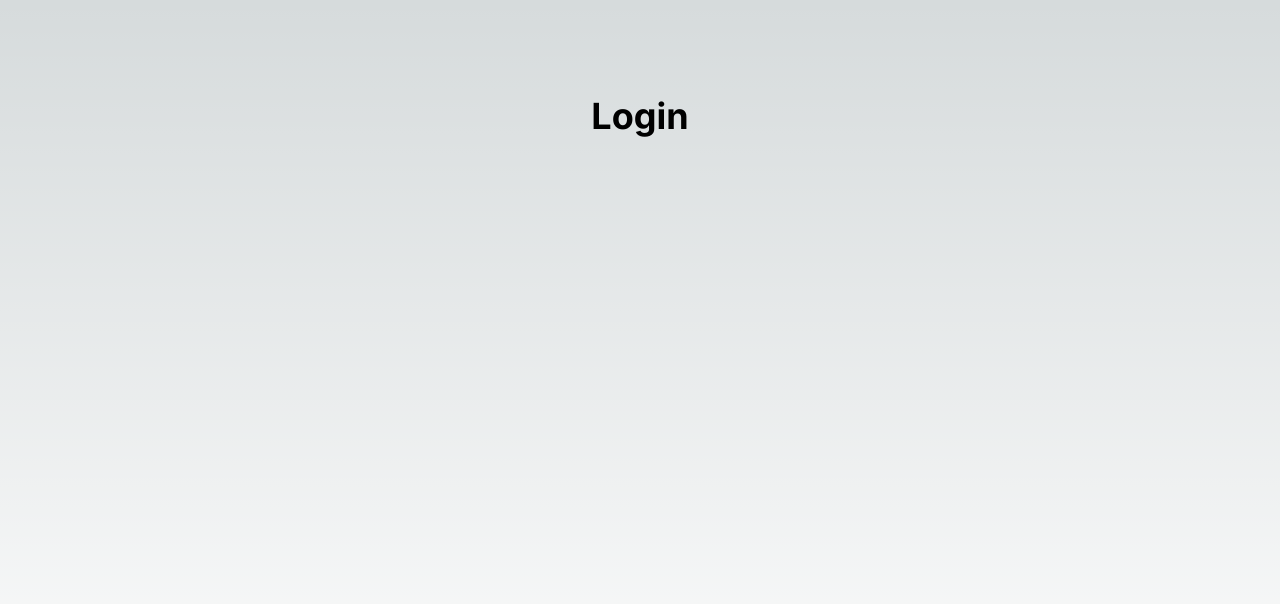
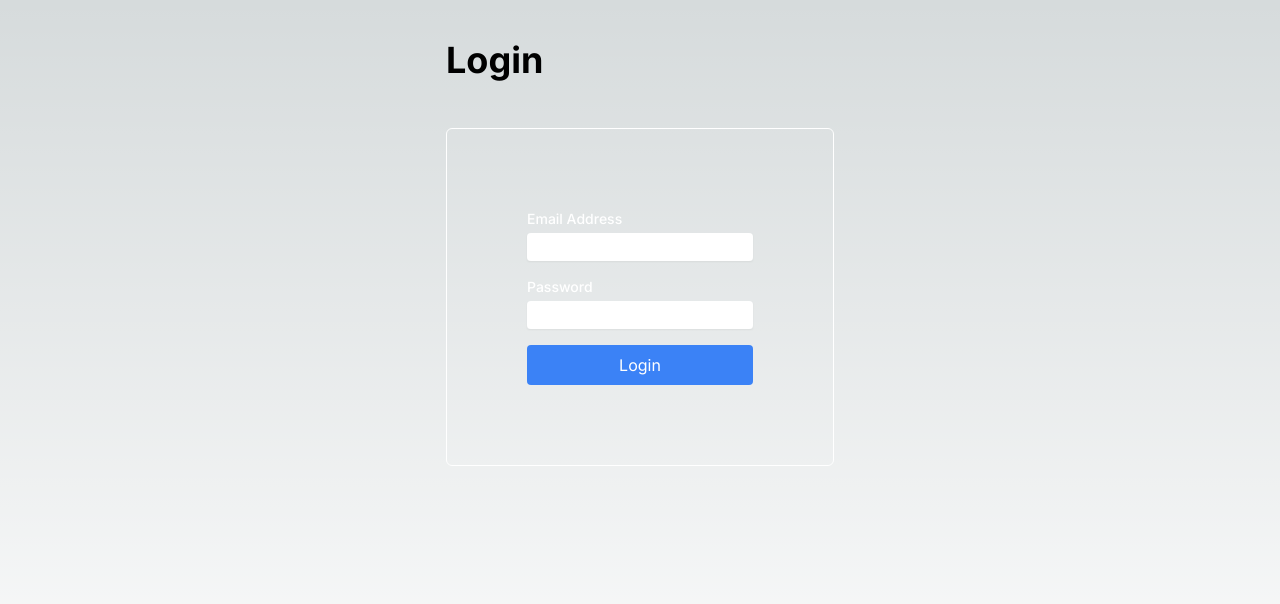
Before and after one commit to Jonas-Ross/quickly-code-challenge, a Next.js app: page /login in a window 1280 px wide. Shown: the top 604 px of the page. Built offline with nearby package versions, Linux system fonts and the light colour scheme.

Commit message:
Login page / action. The user in the challenge is giving me an invalid email or password error :/ - Jonas

```diff
--- a/src/app/layout.tsx
+++ b/src/app/layout.tsx
@@ -5,8 +5,9 @@ import './globals.css';
 const inter = Inter({ subsets: ['latin'] });
 
 export const metadata: Metadata = {
-  title: 'Create Next App',
-  description: 'Generated by create next app',
+  title: 'Quickly Code Challenge | Jonas Ross',
+  description:
+    'This is a code challenge for the Quickly team and their job application process.',
 };
 
 export default function RootLayout({
--- a/src/app/login/page.tsx
+++ b/src/app/login/page.tsx
@@ -1,8 +1,13 @@
+import { LoginForm } from '@/app/ui/login-form';
+
 export default function Login() {
   return (
-    <main className="flex min-h-screen flex-col items-center justify-between p-24">
+    <main className="flex min-h-screen flex-col items-center justify-between p-10">
       <div>
         <h1 className="text-4xl font-bold">Login</h1>
+        <div className="mt-12 rounded-md border border-white p-20">
+          <LoginForm />
+        </div>
       </div>
     </main>
   );
--- /dev/null
+++ b/src/app/ui/login-form.tsx
@@ -0,0 +1,27 @@
+'use client';
+
+import { StyledInput } from '@/app/ui/styled-input';
+import { useFormState } from 'react-dom';
+import { login } from '@/lib/login-actions';
+
+export function LoginForm() {
+  const initialState = { message: null, errors: {} };
+  // The server actions are still kinda weird since this is a fairly new react feature. I remember reading there's supposed to be a fix for this in react-dom eventually but I can't find the issue.
+  // Or I might just be misremembering.
+  // @ts-ignore
+  const [state, dispatch] = useFormState(login, initialState);
+  console.log(state);
+  return (
+    <form action={dispatch} className="flex flex-col gap-4">
+      <StyledInput label={'Email Address'} fieldName={'email'} type={'email'} />
+      <StyledInput
+        label={'Password'}
+        fieldName={'password'}
+        type={'password'}
+      />
+      <button type="submit" className="rounded bg-blue-500 p-2 text-white">
+        Login
+      </button>
+    </form>
+  );
+}
--- a/src/app/ui/signup-form.tsx
+++ b/src/app/ui/signup-form.tsx
@@ -1,7 +1,7 @@
 'use client';
 
 import { useFormState } from 'react-dom';
-import { createUser } from '@/lib/actions';
+import { createUser } from '@/lib/create-actions';
 import { StyledInput } from '@/app/ui/styled-input';
 
 export default function SignupForm() {
@@ -11,7 +11,7 @@ export default function SignupForm() {
   // @ts-ignore
   const [state, dispatch] = useFormState(createUser, initialState);
 
-  console.log(state);
+  // TODO: Show error messages
   return (
     <form action={dispatch} className="flex pt-8">
       <div className="mr-8">
--- /dev/null
+++ b/src/lib/login-actions.ts
@@ -0,0 +1,47 @@
+'use server';
+
+import { z } from 'zod';
+import { revalidatePath } from 'next/cache';
+import { redirect } from 'next/navigation';
+
+const LoginSchema = z.object({
+  email: z.string().email({ message: 'Invalid email address.' }),
+  password: z.string().min(6),
+});
+
+export async function login(prevState: any, formData: FormData) {
+  const validatedFields = LoginSchema.safeParse({
+    email: formData.get('email'),
+    password: formData.get('password'),
+  });
+
+  if (!validatedFields.success) {
+    return {
+      errors: validatedFields.error.flatten().fieldErrors,
+      message: 'Invalid email or password.',
+    };
+  }
+
+  const { email, password } = validatedFields.data;
+
+  try {
+    const response = await fetch('https://api-dev.quicklyinc.com/auth/login', {
+      method: 'POST',
+      headers: { 'Content-Type': 'application/json' },
+      body: JSON.stringify({ email, password }),
+    });
+
+    if (response.ok) {
+      const { user, jwtToken } = await response.json();
+      console.log('User:', user, 'JWT Token:', jwtToken);
+      revalidatePath('/dashboard');
+      return redirect('/dashboard');
+    } else {
+      const { message } = await response.json();
+      return { message };
+    }
+  } catch (error) {
+    console.error('Failed to login:', error);
+    return { message: 'Failed to login.' };
+  }
+}
```
Also changed, not shown: src/lib/create-actions.ts (renamed from src/lib/actions.ts).
